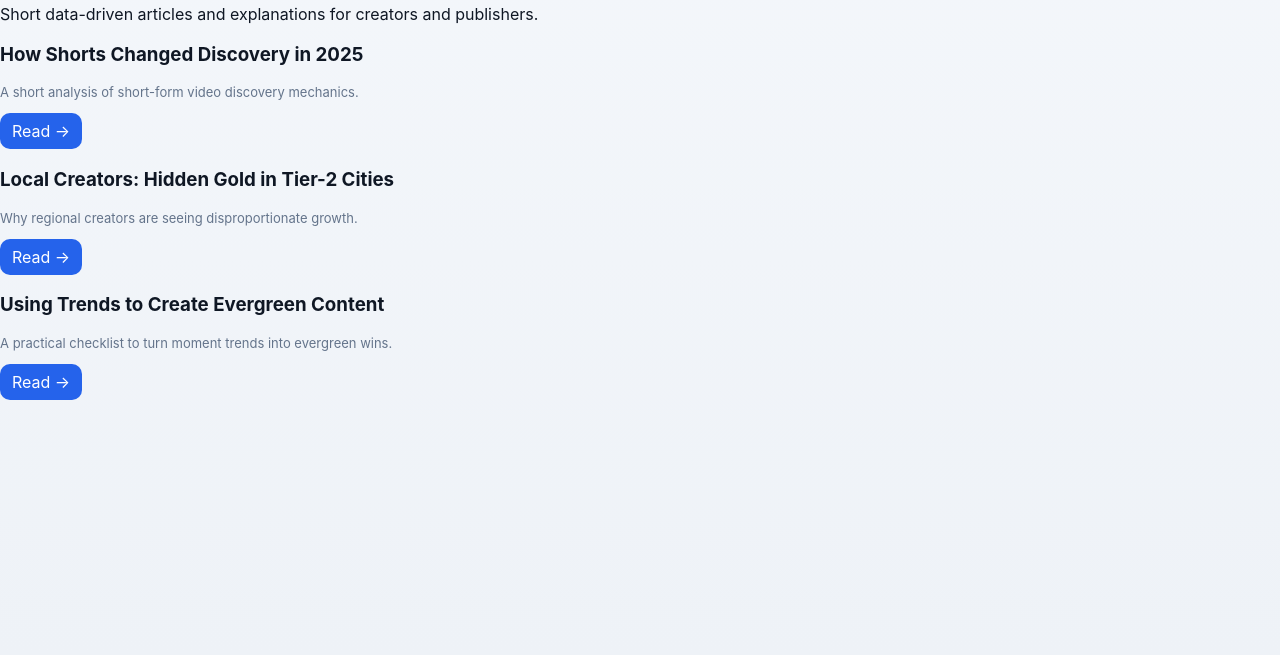
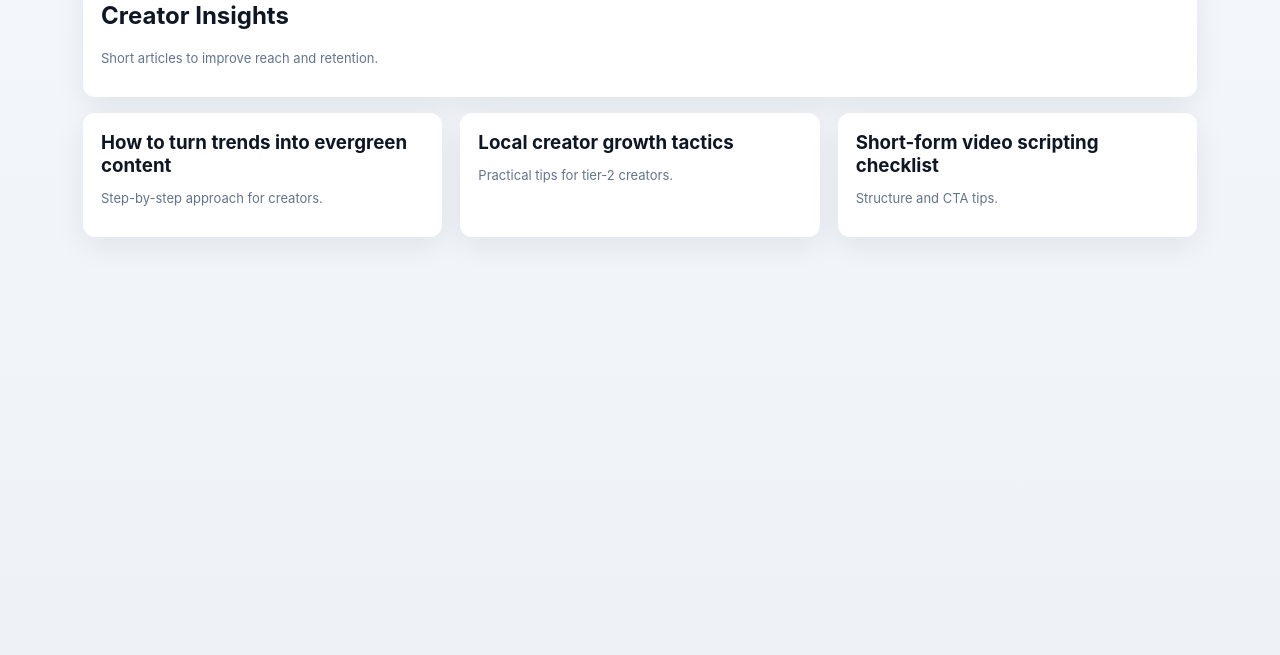
Before and after one commit to asvrathor369/trendboard, a plain HTML site: page insights.html in a window 1280 px wide. Shown: the part 145-800 px from the top of the page. Drawn offline with Linux system fonts and the light colour scheme.

Commit message:
Update insights.html

```diff
--- a/insights.html
+++ b/insights.html
@@ -1,42 +1,28 @@
+
 <!doctype html>
 <html lang="en">
 <head>
-  <meta charset="utf-8" />
-  <meta name="viewport" content="width=device-width,initial-scale=1" />
+  <meta charset="utf-8"/><meta name="viewport" content="width=device-width,initial-scale=1"/>
   <title>Insights — TrendBoard</title>
-  <link rel="stylesheet" href="assets/style.css" />
+  <link rel="stylesheet" href="assets/style.css"/>
 </head>
-<body class="theme-light">
+<body>
   <header class="topbar">
     <div class="brand"><div class="logo-mark">TB</div><div class="brand-text"><h1>TrendBoard</h1><small>Insights</small></div></div>
     <nav class="nav"><a href="index.html">Home</a><a href="trends.html">Trends</a><a href="discover.html">Discover</a><a href="insights.html" class="active">Insights</a><a href="tools/index.html">Tools</a></nav>
-    <div class="actions"><button id="themeToggle2" class="btn icon-btn">🌙</button></div>
+    <div class="actions"><button class="icon-btn">🌓</button></div>
   </header>
 
-  <main class="main">
-    <section class="page-header glass">
-      <h2>Insights</h2>
-      <p>Short data-driven articles and explanations for creators and publishers.</p>
+  <main class="container">
+    <section class="card glass">
+      <h2>Creator Insights</h2>
+      <p class="muted">Short articles to improve reach and retention.</p>
     </section>
 
-    <section class="cards-grid">
-      <article class="panel glass">
-        <h3>How Shorts Changed Discovery in 2025</h3>
-        <p class="muted">A short analysis of short-form video discovery mechanics.</p>
-        <a class="small-btn" href="#">Read →</a>
-      </article>
-
-      <article class="panel glass">
-        <h3>Local Creators: Hidden Gold in Tier-2 Cities</h3>
-        <p class="muted">Why regional creators are seeing disproportionate growth.</p>
-        <a class="small-btn" href="#">Read →</a>
-      </article>
-
-      <article class="panel glass">
-        <h3>Using Trends to Create Evergreen Content</h3>
-        <p class="muted">A practical checklist to turn moment trends into evergreen wins.</p>
-        <a class="small-btn" href="#">Read →</a>
-      </article>
+    <section style="margin-top:16px" class="grid">
+      <article class="card glass"><h3>How to turn trends into evergreen content</h3><p class="muted">Step-by-step approach for creators.</p></article>
+      <article class="card glass"><h3>Local creator growth tactics</h3><p class="muted">Practical tips for tier-2 creators.</p></article>
+      <article class="card glass"><h3>Short-form video scripting checklist</h3><p class="muted">Structure and CTA tips.</p></article>
     </section>
   </main>
 
```
